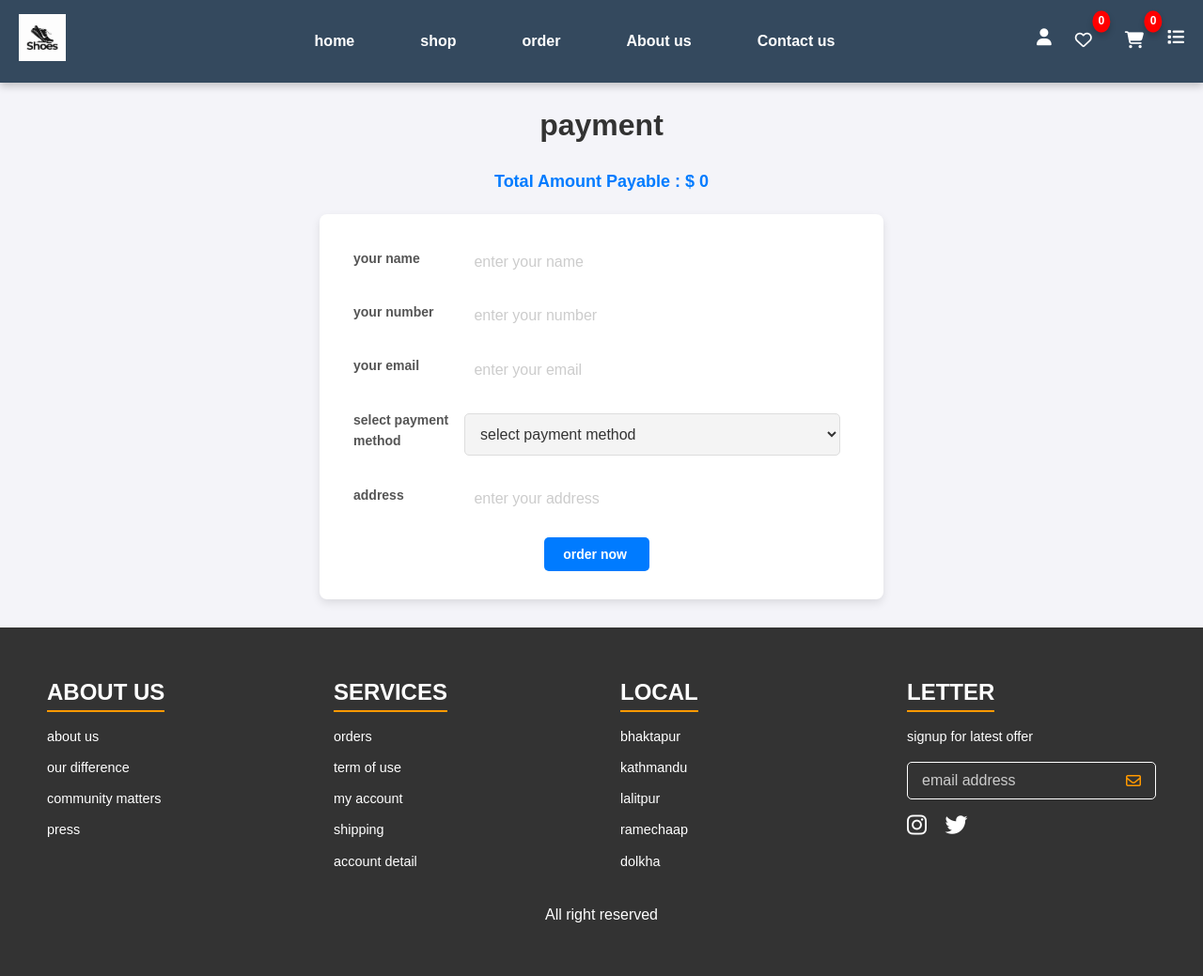
After one commit to pemba100/shoeshop, a PHP site: page /checkout.php in a window 1280 px wide. The commit adds this page. Shown: the whole page at 94% size. Run offline with PHP 8.4, Linux system fonts and the light colour scheme; the visitor is signed in with stand-in values (Sample User, id 1); data that the repository does not hold is empty.

Commit message:
cart completed

```diff
--- a/admin_order.php
+++ b/admin_order.php
@@ -73,7 +73,7 @@ if (isset($_POST['update_order'])) {
         }
     }
     ?>
-<!--
+
     <div style="width: 90%; max-width: 600px; height: 2px; background-color: #ddd; margin: 20px auto;"></div>
     <section class="order-container" style="text-align: center; padding: 20px;">
     <h1 class="title" style="font-size: 24px; margin-bottom: 20px;">Total Orders</h1>
@@ -146,4 +146,4 @@ if (isset($_POST['update_order'])) {
     <div style="width: 90%; max-width: 600px; height: 2px; background-color: #ddd; margin: 20px auto;"></div>
 
 </body>
-</html> -->
+</html>
--- a/cart.php
+++ b/cart.php
@@ -115,12 +115,12 @@ echo '<p class="empty">no products added yet!</p>';
   ?>
   </div>
   <div class="dlt">
-  <a href="cart.php?delete_all" class="btn2 onclick="return confirm('do you want to delete all items in your cart')">delete all</a>
+  <a href="cart.php?delete_all" class="btn2  <?php echo ($grand_total>1)?'':'disabled'?>" onclick="return confirm('do you want to delete all items in your cart')">delete all</a>
   </div>
   <div class="wishlist_total">
   <p>total amount payable : <span>$<?php echo  $grand_total; ?>/-</span></p>
   <a href="shop.php" class="continuebtn">continue shopping</a>
-  <a href="checkout.php?delete_all" class="btn3 <?php echo ($grand_total>1)?'':'disabled'?>" onclick="return confirm('do you want to delete all items in your wishlist')"> proceed to checkout</a>
+  <a href="checkout.php" class="btn3"> proceed to checkout</a>
   </div>
 </section>
 <?php include 'footer.php'; ?>
--- /dev/null
+++ b/checkout.php
@@ -0,0 +1,115 @@
+<?php
+include 'connection.php';
+session_start();
+$user_id = $_SESSION['user_id'];
+if (!isset($user_id)) {
+    header('location:login.php');
+}
+if(isset($_POST['logout'])) {
+    session_destroy();
+    header('location:login.php');
+}
+if(isset($_POST['order_btn'])){
+    $name = mysqli_real_escape_string($conn, $_POST['name']);
+    $email = mysqli_real_escape_string($conn, $_POST['email']);
+    $number = mysqli_real_escape_string($conn, $_POST['number']);
+    $method = mysqli_real_escape_string($conn, $_POST['method']);
+    $address = mysqli_real_escape_string($conn, $_POST['address']);
+    $placed_on = date('d-M-Y');
+     $cart_total=0;
+     $cart_product[]='';
+     $cart_query=mysqli_query($conn, "SELECT * FROM `cart` WHERE user_id='$user_id'") or die('query failed');
+
+     if (mysqli_num_rows($cart_query)>0) {
+        while($cart_item=mysqli_fetch_assoc($cart_query)) {
+            $cart_product[]=$cart_item['name'].' ('.$cart_item['quantity'].')';
+            $sub_total = ($cart_item['price'] * $cart_item['quantity']);
+            $cart_total+=$sub_total;
+        }
+     }
+     $total_products = implode(',', $cart_product);
+     mysqli_query($conn, "INSERT INTO `orders` (`user_id`,`name`,`number`,`email`,`method`,`address`,`total_products`,`total_price`,`placed_on`) VALUES('$user_id','$name','$number','$email','$method','$address','$total_product','$cart_total','$placed_on')");
+    mysqli_query($conn, "DELETE FROM `cart` WHERE user_id='$user_id'");
+    $message[]='order placed successfully';
+    header('location:checkout.php');
+}
+
+?>
+<!DOCTYPE html>
+<html lang="en">
+<head>
+    <meta charset="UTF-8">
+    <meta name="viewport" content="width=device-width, initial-scale=1.0">
+    <title>Document</title>
+    <link rel="stylesheet" href="./fontawesome-free-6.7.2-web/css/all.min.css">
+    <link rel="stylesheet" href="css/checkout.css?v=1.0">
+</head>
+<body>
+<?php include 'header.php'; ?>
+
+
+     <h1>payment</h1>
+
+<?php
+if (!empty($message)) {
+    foreach ($message as $msg) {
+        echo '<div class="message">' . htmlspecialchars($msg) . '<span class="close-btn">&times;</span></div>';
+    }
+}
+?>
+
+
+<div class="display-order">
+   <div class="checkout-container">
+     <?php
+      $select_cart=mysqli_query($conn,"SELECT * FROM `cart` WHERE user_id='$user_id'" ) or die ('query failed');
+       $total=0;
+       $grand_total=0;
+       if(mysqli_num_rows($select_cart)>0) {
+           while($fetch_cart=mysqli_fetch_assoc($select_cart)) {
+            $total_price=($fetch_cart['price'] * $fetch_cart['quantity']);
+            $grand_total=$total+=$total_price;
+
+     ?>
+          <div class="box">
+            <img src="image/<?php echo $fetch_cart['image'];?>" alt="">
+            <span><?= $fetch_cart['name']; ?>(<?= $fetch_cart['quantity'];?>)</span>
+          </div>
+          <?php
+            }
+        }
+        ?>
+    </div>
+     <span class="grand-total"> Total Amount Payable : $ <?= $grand_total; ?></span>
+   </div>
+     <form method="post">
+        <div class="input-field">
+            <label >your name</label>
+            <input type="text" name="name" placeholder="enter your name " required>
+        </div>
+        <div class="input-field">
+            <label >your number</label>
+            <input type="number" name="number" placeholder="enter your number " required>
+        </div>
+        <div class="input-field">
+            <label >your email</label>
+            <input type="text" name="email" placeholder="enter your email" required>
+        </div>
+        <div class="input-field">
+            <label >select payment method </label>
+              <select name="method" id="">
+                <option selected disabled> select payment method</option>
+                  <option value="cash on delivery"> cash on delivery</option>
+
+              </select >
+        </div>
+        <div class="input-field">
+            <label>address</label>
+            <input type="text" name="address" placeholder="enter your address " required>
+        </div>
+        <input type="submit" name="order_btn" class="btn" value="order now ">
+     </form>
+</div>
+<?php include 'footer.php'; ?>
+</body>
+</html>
--- /dev/null
+++ b/css/checkout.css
@@ -0,0 +1,98 @@
+h1{
+    text-align: center;
+    margin-bottom: 20px;
+    margin-top: 20px;
+ }
+
+
+
+
+.grand-total {
+    display: block;
+    margin-top: 20px;
+    font-size: 18px;
+    font-weight: 600;
+    text-align: center;
+    color: #007bff;
+}
+
+
+
+
+
+form {
+    background-color: #fff;
+    padding: 30px 40px 30px 30px;
+    border-radius: 8px;
+    box-shadow: 0 4px 10px rgba(0, 0, 0, 0.1);
+    width: 100%;
+    max-width: 600px;
+    box-sizing: border-box;
+    margin: 0 auto;
+    margin-bottom: 30px;
+    margin-top: 20px;
+}
+
+form h1 {
+    font-size: 24px;
+    color: #333;
+    margin-bottom: 20px;
+}
+
+.input-field {
+    margin-bottom: 15px;
+    display: flex;
+    justify-content: space-between;
+    align-items: center;
+}
+
+.input-field label {
+    display: inline-block;
+    margin-bottom: 8px;
+    font-size: 14px;
+    color: #555;
+    font-weight: 600;
+    width: 30%;
+}
+
+.input-field input,
+.input-field select {
+    width: 100%;
+    padding: 12px;
+    font-size: 16px;
+    color: #333 !important;
+    background-color: #f4f4f4;
+    border: 1px solid #ddd;
+    border-radius: 5px;
+    box-sizing: border-box;
+    outline: none;
+}
+
+.input-field input:focus,
+.input-field select:focus {
+    border-color: #007bff;
+    box-shadow: 0 0 5px rgba(0, 123, 255, 0.3);
+}
+
+.input-field input::placeholder {
+    color: #aaa;
+}
+
+.btn {
+    width: auto;
+    padding: 10px 20px;
+    font-size: 14px;
+    font-weight: bold;
+    color: #fff;
+    background-color: #007bff;
+    border: none;
+    border-radius: 5px;
+    cursor: pointer;
+    transition: background-color 0.3s ease;
+    margin: 20px auto 0;
+    display: block;
+}
+
+.btn:hover {
+    background-color: #0056b3;
+}
```
Also changed, not shown: contact.php (+85 -0 lines), css/order.css (added, +64 -0 lines), main.css (+69 -0 lines), order.php (added, +63 -0 lines), img/conta.jpeg (added).
